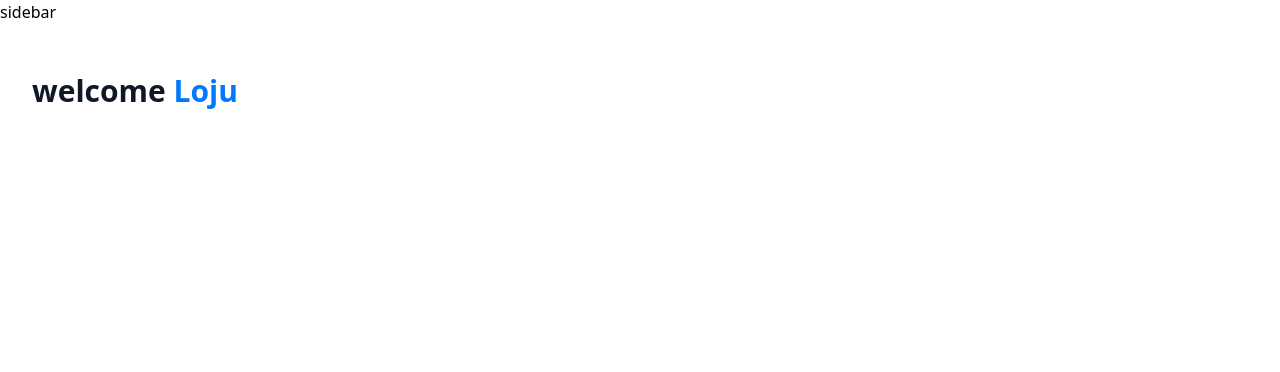
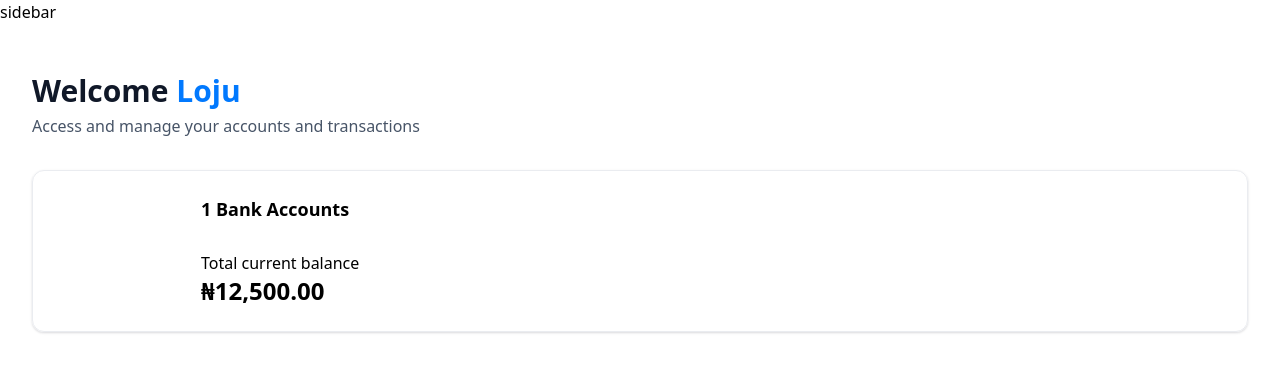
Before and after one commit to looju/Dawn, a Next.js app: page / in a window 1280 px wide. Shown: the top 372 px of the page. Built offline with nearby package versions, Linux system fonts and the light colour scheme.

Commit message:
currency format

```diff
--- a/app/(root)/page.tsx
+++ b/app/(root)/page.tsx
@@ -1,4 +1,5 @@
 import Headerbox from "@/components/headerbox";
+import TotalBalanceBox from "@/components/totalBalanceBox";
 import React from "react";
 
 export default function Home() {
@@ -9,9 +10,14 @@ export default function Home() {
         <header className="home-header">
           <Headerbox
             type="greeting"
-            title="welcome"
+            title="Welcome"
             user={loggedIn?.firstName || "Guest"}
-            subText="Access and manage your accounts and transactions"
+            subtext="Access and manage your accounts and transactions"
+          />
+          <TotalBalanceBox
+            accounts={[]}
+            totalBanks={1}
+            totalCurrentBalance={12500}
           />
         </header>
       </div>
--- /dev/null
+++ b/components/totalBalanceBox.tsx
@@ -0,0 +1,29 @@
+import React from "react";
+
+const TotalBalanceBox = ({
+  accounts,
+  totalBanks,
+  totalCurrentBalance,
+}: TotlaBalanceBoxProps) => {
+  let currency = new Intl.NumberFormat("en-NG", {
+    style: "currency",
+    currency: "NGN",
+  });
+
+  return (
+    <section className="total-balance">
+      <div className="total-balance-chart"></div>
+      <div className="flex flex-col gap-6">
+        <h2 className="text-lg font-bold mb-1">{totalBanks} Bank Accounts</h2>
+        <div className="gap-2">
+          <span>Total current balance</span>
+          <h4 className="text-2xl font-5xl font-extrabold ">
+            {currency.format(totalCurrentBalance)}
+          </h4>
+        </div>
+      </div>
+    </section>
+  );
+};
+
+export default TotalBalanceBox;
```
